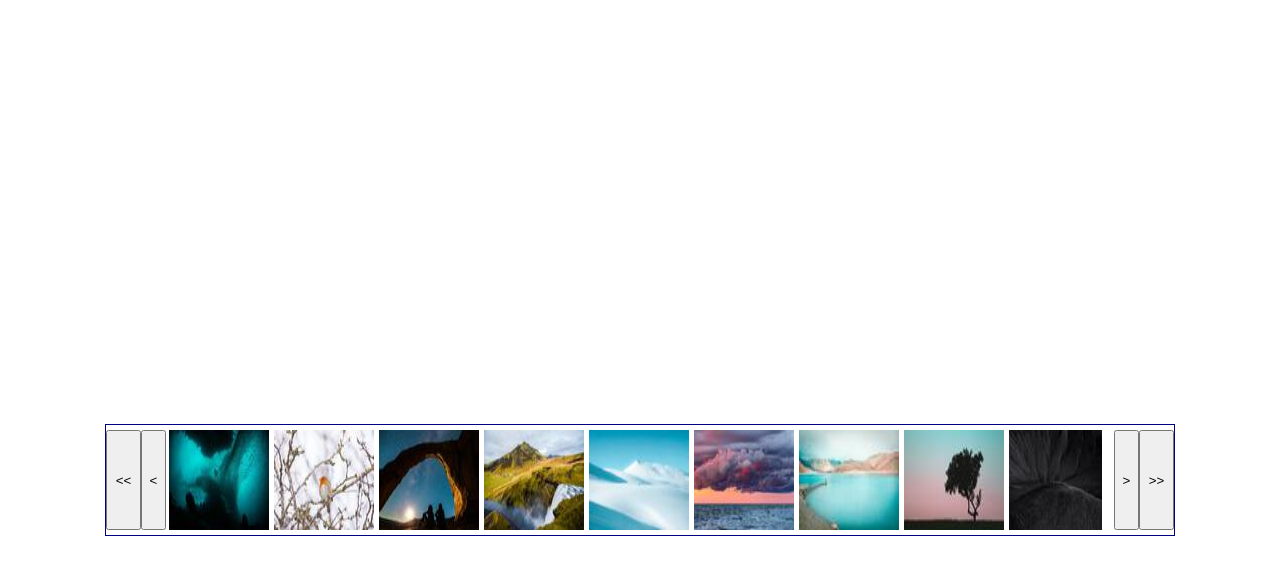
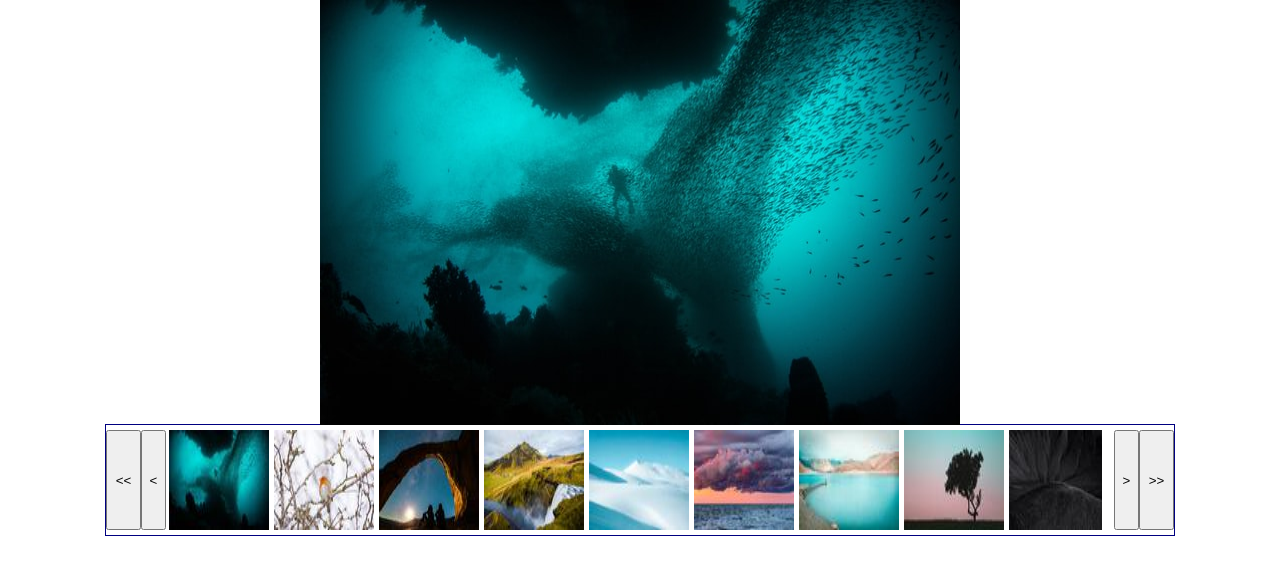
Before and after one commit to anjanesh/slider, a plain HTML site: page index.html in a window 1280 px wide. Drawn offline with Linux system fonts and the light colour scheme.

Commit message:
Load default full image

```diff
--- a/index.html
+++ b/index.html
@@ -23,6 +23,7 @@ document.addEventListener("DOMContentLoaded", function(event)
 <body>
 <div id="container">
     <div id="full-image">
+      <img src="images/nature/full/0.jpg" />
     </div>
     <div class="block" id="nav-container">
       <button id="nav-prev" class="left">&lt;&lt;</button>
```
